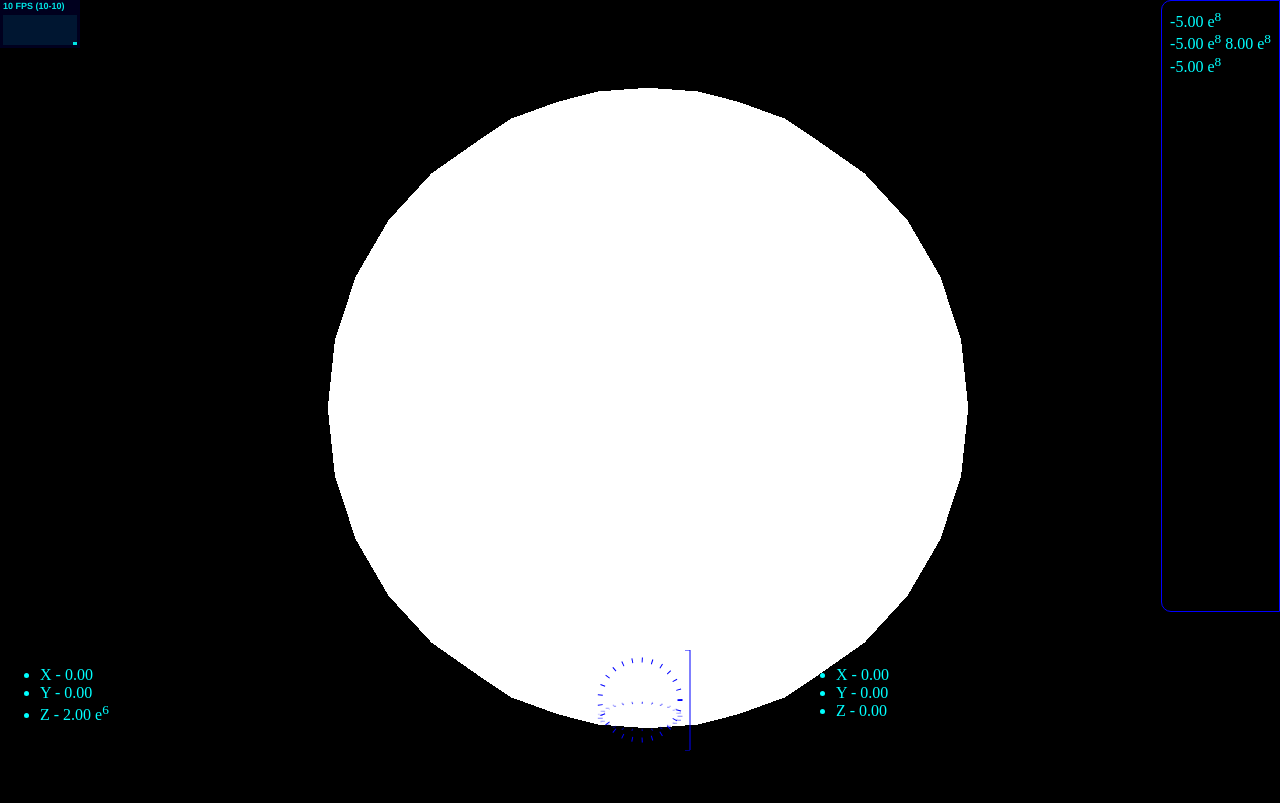
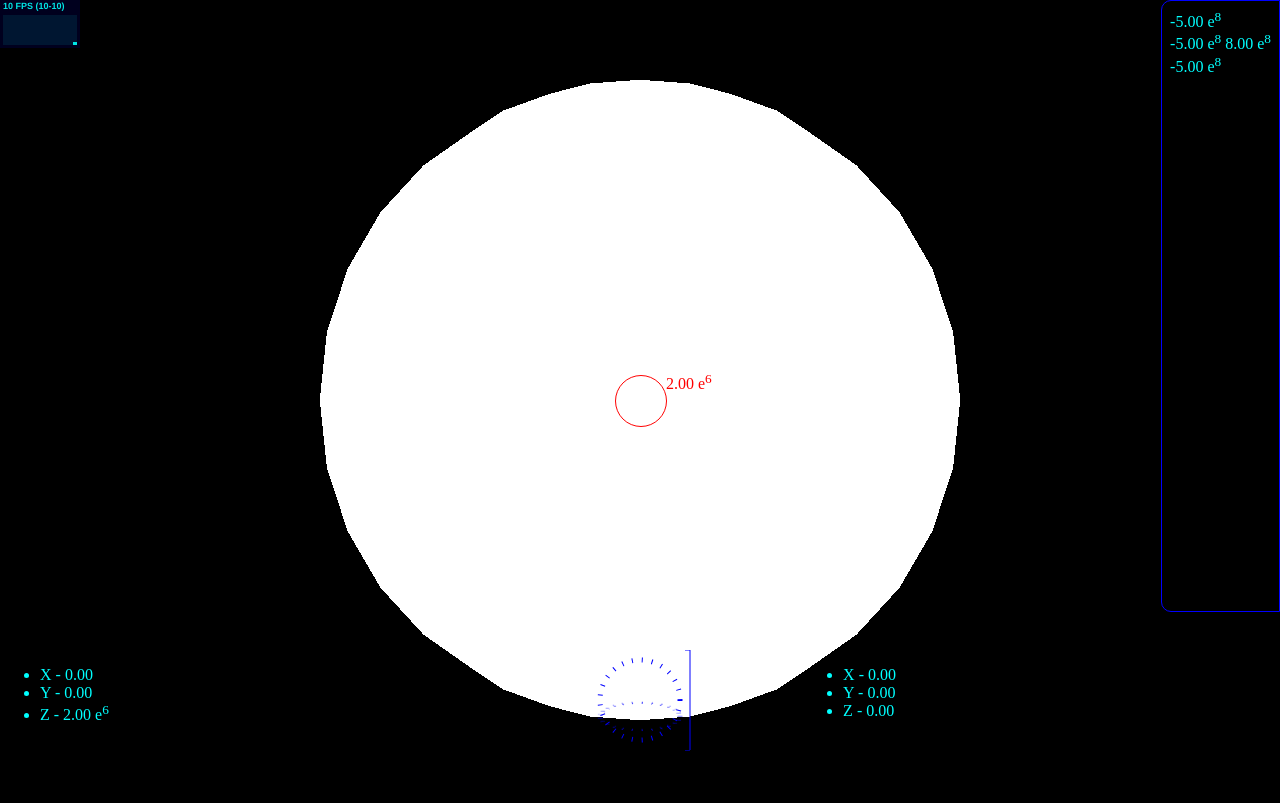
Before and after one commit to illiptic/intersidereal, a website built with webpack: page src/index.html in a window 1280 px wide. Built offline with nearby package versions, Linux system fonts and the light colour scheme; animation ran at ten frames a second; what mersenne-twister would draw is missing.

Commit message:
Add pings to hudgit add -A

```diff
--- a/src/hud.js
+++ b/src/hud.js
@@ -1,4 +1,5 @@
 import _ from 'lodash'
+import {getContainerDimensions} from './utils.js'
 // import {getState} from './stateManager.js'
 const hud = document.getElementById('hud')
 const moveVector = document.getElementById('moveVector')
@@ -11,6 +12,8 @@ const accel = {
 const pos = _.fromPairs(['x', 'y', 'z'].map(c => [c, document.getElementById('world' + c.toUpperCase())]))
 const planetList = document.getElementById('planetList')
 
+let pings = {}
+
 export function initHUD ( {planets, teleport} ) {
   listPlanets(planets, teleport)
 }
@@ -18,6 +21,41 @@ export function initHUD ( {planets, teleport} ) {
 export function updateHUD ( controls ) {
   setAccelerometer(controls.velocityVector, controls.thrustVector)
   setPosition(controls.object.getWorldPosition())
+}
+
+export function pingHUD ( projections ) {
+  _.forEach(pings, p => {p.visible = false})
+
+  projections.forEach(({id, coords, d}) => {
+    if (!pings[id]) {
+      pings[id] = { id, ...createPing(id) }
+    }
+    pings[id].visible = true
+    pings[id].dist.innerHTML = formatNumber(d)
+    var container = getContainerDimensions()
+    var halfWidth  = container.size[ 0 ] / 2
+    var halfHeight = container.size[ 1 ] / 2
+
+    pings[id].el.style.left = Math.round(coords.x * halfWidth + halfWidth) + 'px'
+    pings[id].el.style.top = Math.round(- coords.y * halfHeight + halfHeight) + 'px'
+  })
+
+  let rejects = _.reject(pings, 'visible')
+  rejects.map(p => {
+    if (p.el.parentNode) { hud.removeChild(p.el) }
+    else {debugger}
+    return p.id
+  }).forEach(id => { delete pings[id] })
+}
+
+function createPing (id) {
+  let el = document.createElement('div')
+  let dist = document.createElement('div')
+  dist.className = 'distance'
+  el.appendChild(dist)
+  el.className = 'ping ' + id
+  hud.appendChild(el)
+  return {el, dist}
 }
 
 function setAccelerometer(velocity, thrust) {
--- a/src/index.js
+++ b/src/index.js
@@ -5,7 +5,7 @@ import Stats from 'stats.js'
 import MT from 'mersenne-twister'
 
 import {getState, setState} from './stateManager.js'
-import {initHUD, updateHUD} from './hud.js'
+import {initHUD, updateHUD, pingHUD} from './hud.js'
 import FlyControls from './FlyControls.js'
 import loadTextures from './textureLoader.js'
 
@@ -96,6 +96,9 @@ loadTextures()
 
 let prevT = 0
 
+let frustum = new THREE.Frustum()
+let cameraViewProjectionMatrix = new THREE.Matrix4()
+
 function animate(t) {
   requestAnimationFrame( animate )
   stats.begin()
@@ -105,6 +108,23 @@ function animate(t) {
 	controls.update( delta );
 
 	updateHUD( controls )
+
+	// frustum
+	camera.updateMatrixWorld(); // make sure the camera matrix is updated
+	camera.matrixWorldInverse.getInverse( camera.matrixWorld );
+	frustum.setFromMatrix( new THREE.Matrix4().multiplyMatrices( camera.projectionMatrix, camera.matrixWorldInverse ) );
+	scene.children.forEach(c => {
+		if (c.type === 'Group') {
+			let projs = c.children.map(o => {
+				if (frustum.intersectsObject( o )) {
+					let d = o.position.distanceTo(camera.position)
+					return {d, coords: o.position.clone().project(camera), id: o.uuid}
+				}
+			}).filter(o => !!o)
+
+			pingHUD( projs )
+		}
+	})
 
 	// let close = false
 	// for (let i in starField.geometry.vertices) {
--- a/src/main.less
+++ b/src/main.less
@@ -1,5 +1,6 @@
 body {
   background-color: #000;
+  margin: 0;
 }
 
 #hud {
@@ -53,7 +54,6 @@ body {
 
   .accelerometerValues {
     position: absolute;
-    width: 100px;
     height: 100px;
     top: 0;
     right: 30%;
@@ -70,4 +70,23 @@ body {
     padding: 5px;
     height: 600px;
   }
+
+  .ping {
+    margin-left: -25px;
+    margin-top: -25px;
+    height: 50px;
+    width: 50px;
+    border-radius: 50%;
+    border: 1px solid red;
+    position: fixed;
+    overflow: visible;
+
+    .distance {
+      margin-top: -5px;
+      color: red;
+      margin-left: 50px;
+      width: 48px;
+      text-shadow: 0px 0px 4px white;
+    }
+  }
 }
--- /dev/null
+++ b/src/utils.js
@@ -0,0 +1,19 @@
+export function getContainerDimensions (container) {
+
+  if ( container && container !== document ) {
+
+    return {
+      size	: [ container.offsetWidth, container.offsetHeight ],
+      offset	: [ container.offsetLeft,  container.offsetTop ]
+    };
+
+  } else {
+
+    return {
+      size	: [ window.innerWidth, window.innerHeight ],
+      offset	: [ 0, 0 ]
+    };
+
+  }
+
+}
```
